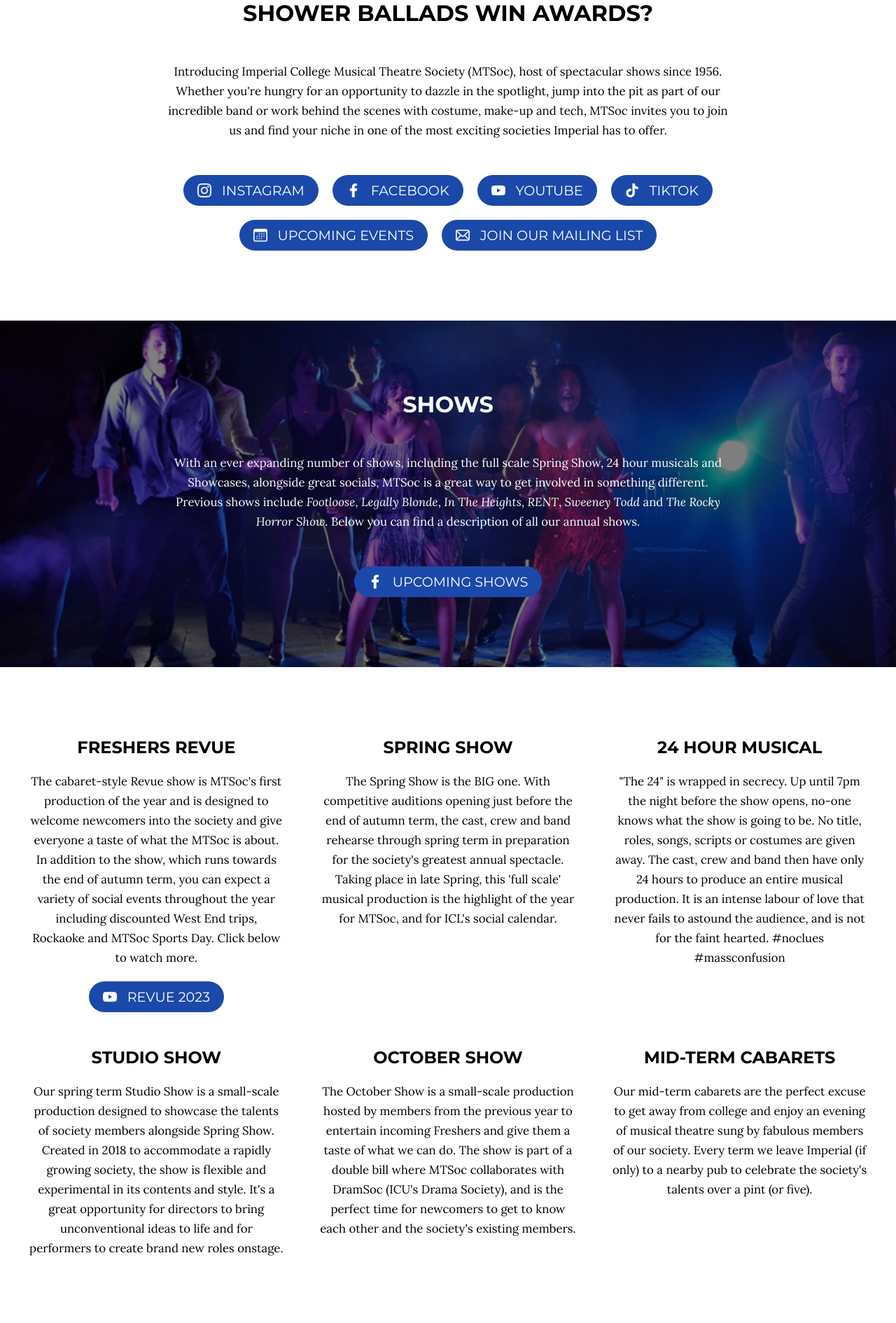
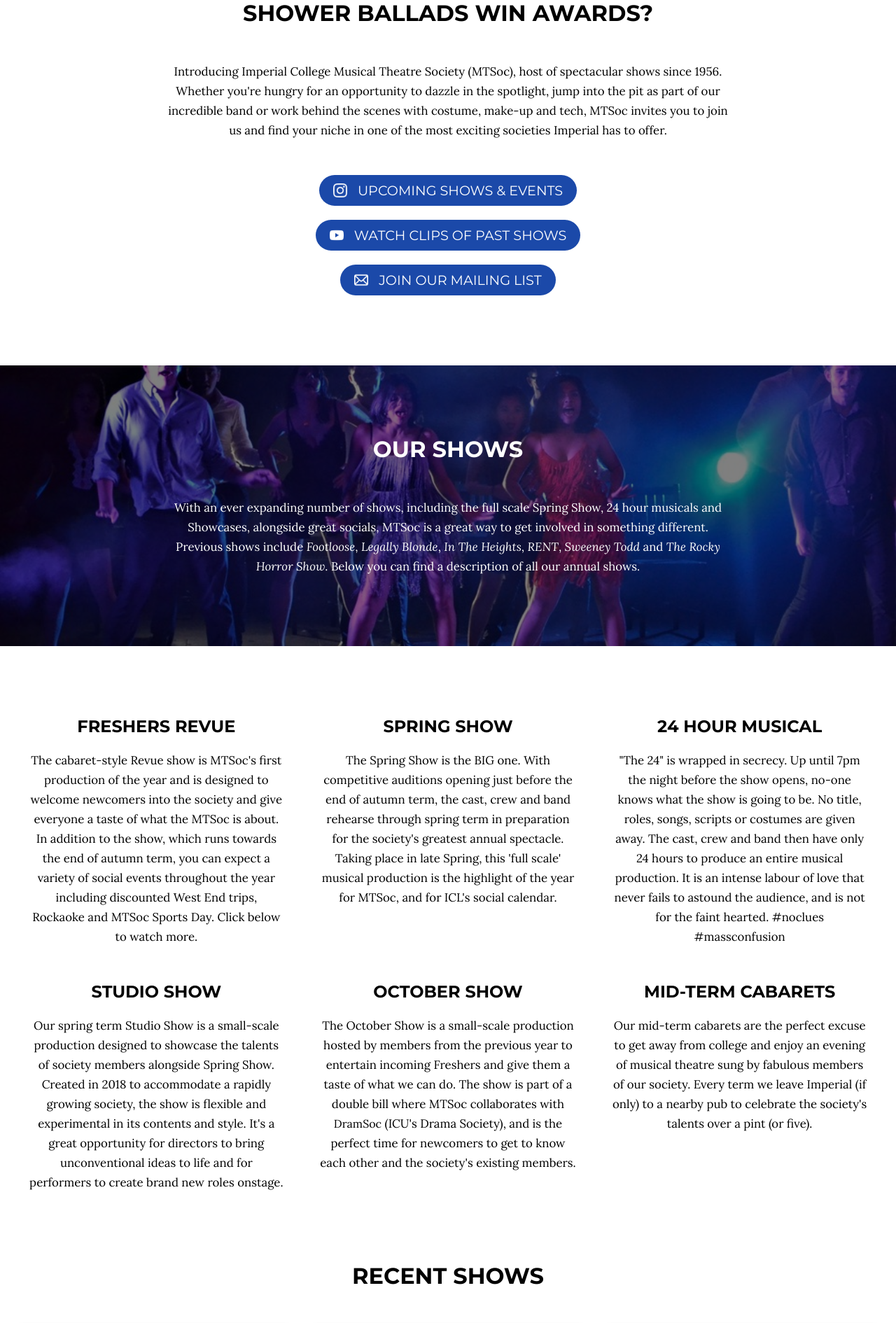
Before and after one commit to MTSoc/mtsoc.github.io, a Flask app: page / in a window 1280 px wide. Shown: the part 998-2888 px from the top of the page at 70% size. Run offline with Flask 3, Linux system fonts and the light colour scheme.

Commit message:
improvements

```diff
--- /dev/null
+++ b/calendar.html
@@ -0,0 +1 @@
+<meta http-equiv="refresh" content="0; url=https://outlook.office365.com/owa/calendar/bdb7057df2024a5297ccedd239921296@imperial.ac.uk/a0e1ff6b20a74ba7be85ad3fa260d31812304272260036422315/calendar.html">
--- a/index.html
+++ b/index.html
@@ -84,26 +84,14 @@
             <div class="section_column narrow_content">
                 <h1>CAN'T HELP TAPPING YOUR FEET WHEN YOU HEAR A BEAT? FAMILIAR WITH HEARING "DON'T BE SO DRAMATIC"? SHOULD YOUR SHOWER BALLADS WIN AWARDS?</h1>
                 <p>Introducing Imperial College Musical Theatre Society (MTSoc), host of spectacular shows since 1956. Whether you're hungry for an opportunity to dazzle in the spotlight, jump into the pit as part of our incredible band or work behind the scenes with costume, make-up and tech, MTSoc invites you to join us and find your niche in one of the most exciting societies Imperial has to offer.</p>
-                <div class="content_row">
+                <div class="content_column">
                     <a class="large_button" href="https://www.instagram.com/icmusicaltheatre/" target="_blank" rel="noopener">
                         <img class="icon" src="static/images/symbols/instagram.png" aria-hidden="true">
-                        Instagram
-                    </a>
-                    <a class="large_button" href="https://www.facebook.com/mtsoc/" target="_blank" rel="noopener">
-                        <img class="icon" src="static/images/symbols/facebook.png" aria-hidden="true">
-                        Facebook
+                        Upcoming Shows & Events
                     </a>
                     <a class="large_button" href="https://www.youtube.com/@icumtsoc" target="_blank" rel="noopener">
                         <img class="icon" src="static/images/symbols/youtube.png" aria-hidden="true">
-                        YouTube
-                    </a>
-                    <a class="large_button" href="https://tiktok.com/@icmusicaltheatre" target="_blank" rel="noopener">
-                        <img class="icon" src="static/images/symbols/tiktok.png" aria-hidden="true">
-                        TikTok
-                    </a>
-                    <a class="large_button" href="https://outlook.office365.com/owa/calendar/bdb7057df2024a5297ccedd239921296@imperial.ac.uk/a0e1ff6b20a74ba7be85ad3fa260d31812304272260036422315/calendar.html" target="_blank" rel="noopener">
-                        <img class="icon" src="static/images/symbols/calendar.png" aria-hidden="true">
-                        Upcoming Events
+                        Watch Clips of Past Shows
                     </a>
                     <a class="large_button" href="https://mailman.ic.ac.uk/mailman/listinfo/icu-mtsoc" target="_blank" rel="noopener">
                         <img class="icon" src="static/images/symbols/envelope.png" aria-hidden="true">
@@ -116,12 +104,8 @@
         <!-- SHOWS -->
         <div id="shows" class="section background_section">
             <div class="section_column narrow_content">
-                <h1>Shows</h1>
+                <h1>Our Shows</h1>
                 <p>With an ever expanding number of shows, including the full scale Spring Show, 24 hour musicals and Showcases, alongside great socials, MTSoc is a great way to get involved in something different. Previous shows include <i>Footloose</i>, <i>Legally Blonde</i>, <i>In The Heights</i>, <i>RENT</i>, <i>Sweeney Todd</i> and <i>The Rocky Horror Show</i>. Below you can find a description of all our annual shows.</p>
-                <a class="large_button" href="https://www.facebook.com/mtsoc/events" target="_blank" rel="noopener">
-                    <img class="icon" src="static/images/symbols/facebook.png" aria-hidden="true">
-                    Upcoming shows
-                </a>
             </div>
         </div>
 
@@ -132,10 +116,6 @@
                     <div class="content_item">
                         <h2>Freshers Revue</h2>
                         <p>The cabaret-style Revue show is MTSoc's first production of the year and is designed to welcome newcomers into the society and give everyone a taste of what the MTSoc is about. In addition to the show, which runs towards the end of autumn term, you can expect a variety of social events throughout the year including discounted West End trips, Rockaoke and MTSoc Sports Day. Click below to watch more.</p>
-                        <a class="large_button" href="https://www.youtube.com/watch?v=tfJRwp0K1GE&list=PLu_WDfQrrNerhoTLVaVxamHTzzNNJZx0G" target="_blank" rel="noopener">
-                            <img class="icon" src="static/images/symbols/youtube.png" aria-hidden="true">
-                            Revue 2023
-                        </a>
                     </div>
                     <div class="content_item">
                         <h2>Spring Show</h2>
@@ -151,7 +131,7 @@
                     </div>
                     <div class="content_item">
                         <h2>October show</h2>
-                        <p>The October Show is a small-scale production hosted by members from the previous year to entertain incoming Freshers and give them a taste of what we can do. The show is part of a double bill where MTSoc collaborates with DramSoc (ICU's Drama Society), and is the perfect time for newcomers to get to know each other and the society's existing members.</p>
+                        <p>The October Show is a small-scale production hosted by members from the previous year to entertain incoming Freshers and give them a taste of what we can do. The show is part of a double bill where MTSoc collaborates with <a href="https://dramsoc.org" target="_blank" rel="noopener">DramSoc</a> (ICU's Drama Society), and is the perfect time for newcomers to get to know each other and the society's existing members.</p>
                     </div>
                     <div class="content_item">
                         <h2>Mid-term Cabarets</h2>
@@ -162,12 +142,15 @@
         </div>
 
         <!-- PAST SHOWS -->
-        <div id="past_shows" class="plain_section"></div>
+        <div class="section_column plain_section">
+            <h1>Recent Shows</h1>
+            <div id="shows_grid" class="plain_section"></div>
+        </div>
 
         <!-- COMMITTEE -->
         <div id="committee" class="section plain_section">
             <div class="section_column regular_content">
-                <h1>Committee</h1>
+                <h1>Committee <span class="secondary">24/25</span></h1>
                 <div id="committee_grid" class="content_grid"></div>
             </div>
         </div>
@@ -175,11 +158,11 @@
         <!-- CONTACT -->
         <div id="contact" class="section background_section">
             <div class="section_column narrow_content">
-                <h1>Contact</h1>
+                <h1>Contact Us</h1>
                 <p>We welcome comments and queries and particularly love hearing from audience members. If you would like to stay informed of what is going on within the society then please join our mailing list.</p>
                 <a class="large_button" href="mailto:musical@ic.ac.uk">
                     <img class="icon" src="static/images/symbols/envelope.png" aria-hidden="true">
-                    musical@ic.ac.uk
+                    Contact Us
                 </a>
             </div>
         </div>
@@ -206,6 +189,9 @@
                     <a title="TikTok" href="https://tiktok.com/@icmusicaltheatre" target="_blank" rel="noopener">
                         <img class="icon" src="static/images/symbols/tiktok.png" aria-hidden="true">
                     </a>
+                    <a title="Email" href="mailto:musical@ic.ac.uk">
+                        <img class="icon" src="static/images/symbols/envelope.png" aria-hidden="true">
+                    </a>
                 </div>
                 <div class="content_row">
                     <a title="Imperial College London" href="https://www.imperial.ac.uk" target="_blank" rel="noopener">
@@ -216,7 +202,7 @@
                     </a>
                 </div>
                 <p id="copyright">
-                    MTSoc is part of Imperial College Union which is a <a href="https://register-of-charities.charitycommission.gov.uk/charity-search/-/charity-details/5033166">UK Registered Charity, Number 1151241</a><br>
+                    MTSoc is part of Imperial College Union which is a <a href="https://register-of-charities.charitycommission.gov.uk/charity-search/-/charity-details/5033166" target="_blank" rel="noopener">UK Registered Charity, Number 1151241</a><br>
                     Copyright © 2024 Imperial College Union Musical Theatre Society
                 </p>
             </div>
--- a/static/data/shows.json
+++ b/static/data/shows.json
@@ -17,7 +17,8 @@
     },
     {
         "title": "Where I Want To Be - Revue 2023",
-        "image": "revue_2023_where_i_want_to_be.jpg"
+        "image": "revue_2023_where_i_want_to_be.jpg",
+        "url": "https://www.youtube.com/playlist?list=PLu_WDfQrrNerhoTLVaVxamHTzzNNJZx0G"
     },
     {
         "title": "The Final Heist - October 2023",
@@ -45,6 +46,7 @@
     },
     {
         "title": "Come Alive - Revue 2021",
-        "image": "revue_2021_come_alive_2.jpeg"
+        "image": "revue_2021_come_alive_2.jpeg",
+        "url": "https://www.youtube.com/playlist?list=PLu_WDfQrrNepsKz6kHLx2r9eWtQo3Ua4h"
     }
 ]
--- a/static/script.js
+++ b/static/script.js
@@ -93,21 +93,36 @@
     var response = await fetch('static/data/shows.json')
     var shows = await response.json()
 
-    for (show of shows) {
-        var show_div = document.createElement('div')
-        show_div.classList.add('show')
+    for (var show of shows) {
+        if (show.url) {
+            show_element = document.createElement('a')
+            show_element.href = show.url
+            show_element.target = '_blank'
+        } else {
+            show_element = document.createElement('div')
+        }
+        show_element.classList.add('show')
+        shows_grid.appendChild(show_element)
 
         var image = document.createElement('img')
         image.classList.add('show_img')
         image.src = 'static/images/shows/' + show.image
-        show_div.appendChild(image)
+        show_element.appendChild(image)
+
+        var row = document.createElement('div')
+        row.classList.add('content_row', 'show_title')
+        show_element.appendChild(row)
+
+        if (show.url) {
+            var image = document.createElement('img')
+            image.src = 'static/images/symbols/youtube.png'
+            image.classList.add('icon', 'primary_icon')
+            row.appendChild(image)
+        }
 
         var title = document.createElement('h4')
-        title.classList.add('show_title')
         title.innerHTML = show.title
-        show_div.appendChild(title)
-
-        past_shows.appendChild(show_div)
+        row.appendChild(title)
     }
 }
 
@@ -119,6 +134,7 @@
     for (member of committee) {
         var member_div = document.createElement('div')
         member_div.classList.add('content_item')
+        committee_grid.appendChild(member_div)
 
         var headshot = document.createElement('img')
         headshot.classList.add('headshot')
@@ -126,6 +142,8 @@
         member_div.appendChild(headshot)
 
         var title_div = document.createElement('div')
+        member_div.appendChild(title_div)
+
         var name = document.createElement('h2')
         name.innerHTML = member.name
         title_div.appendChild(name)
@@ -136,16 +154,13 @@
         title_div.appendChild(pronouns)
 
         var role = document.createElement('p')
-        role.classList.add('committee_role', 'prominent')
+        role.classList.add('secondary', 'prominent')
         role.innerHTML = member.role
         title_div.appendChild(role)
-        member_div.appendChild(title_div)
 
         var bio = document.createElement('p')
         bio.innerHTML = member.bio
         member_div.appendChild(bio)
-
-        committee_grid.appendChild(member_div)
     }
 }
 
--- a/static/style.css
+++ b/static/style.css
@@ -125,7 +125,7 @@
 .content_column {
     display: flex;
     flex-direction: column;
-    align-items: start;
+    align-items: center;
     gap: 20px;
 }
 
@@ -137,6 +137,16 @@
     width: 20px;
     height: 20px;
     filter: invert();
+}
+@media(prefers-color-scheme: light) {
+    .primary_icon {
+        filter: none;
+    }
+}
+@media(prefers-color-scheme: dark) {
+    .primary_icon {
+        filter: invert();
+    }
 }
 
 /* BUTTONS */
@@ -299,7 +309,7 @@
 }
 
 /* SHOWS */
-#past_shows {
+#shows_grid {
     display: flex;
     flex-wrap: wrap;
     gap: 20px;
@@ -327,6 +337,7 @@
 }
 .show_title {
     margin: 15px 10px;
+    gap: 10px;
 }
 
 /* COMMITTEE */
@@ -335,7 +346,7 @@
     height: 250px;
     border-radius: 50%;
 }
-.committee_role {
+.secondary {
     color: var(--secondary);
 }
 
```
